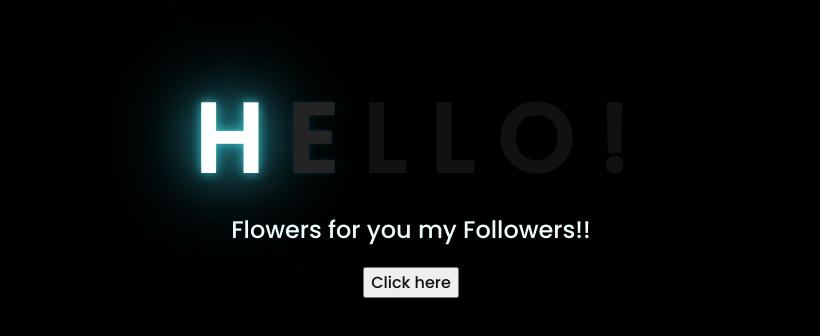
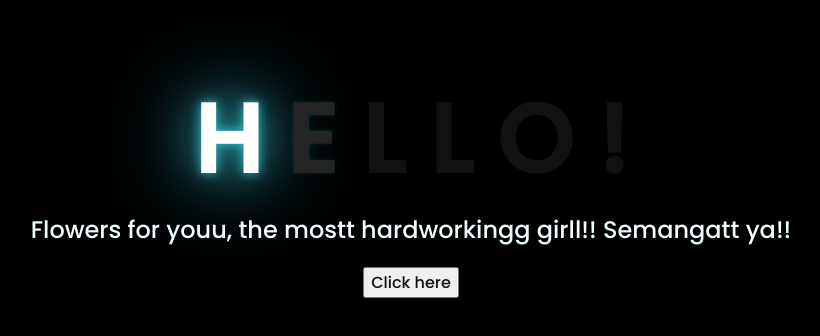
Before and after one commit to AdrianWijayaCoding/Flowerssforuu, a plain HTML site: page index.html in a window 1280 px wide. Shown: the part 226-562 px from the top of the page, without its empty margins (237-1057 px from the left). Drawn offline with Linux system fonts and the light colour scheme.

Commit message:
Update index.html

```diff
--- a/index.html
+++ b/index.html
@@ -18,7 +18,7 @@
         <span>!</span>
     </div>
     <div class="description">
-        <span>Flowers for you my Followers!!</span>
+        <span>Flowers for youu, the mostt hardworkingg girll!! Semangatt ya!!</span>
     </div>
     <div class="button">
         <button>
```
